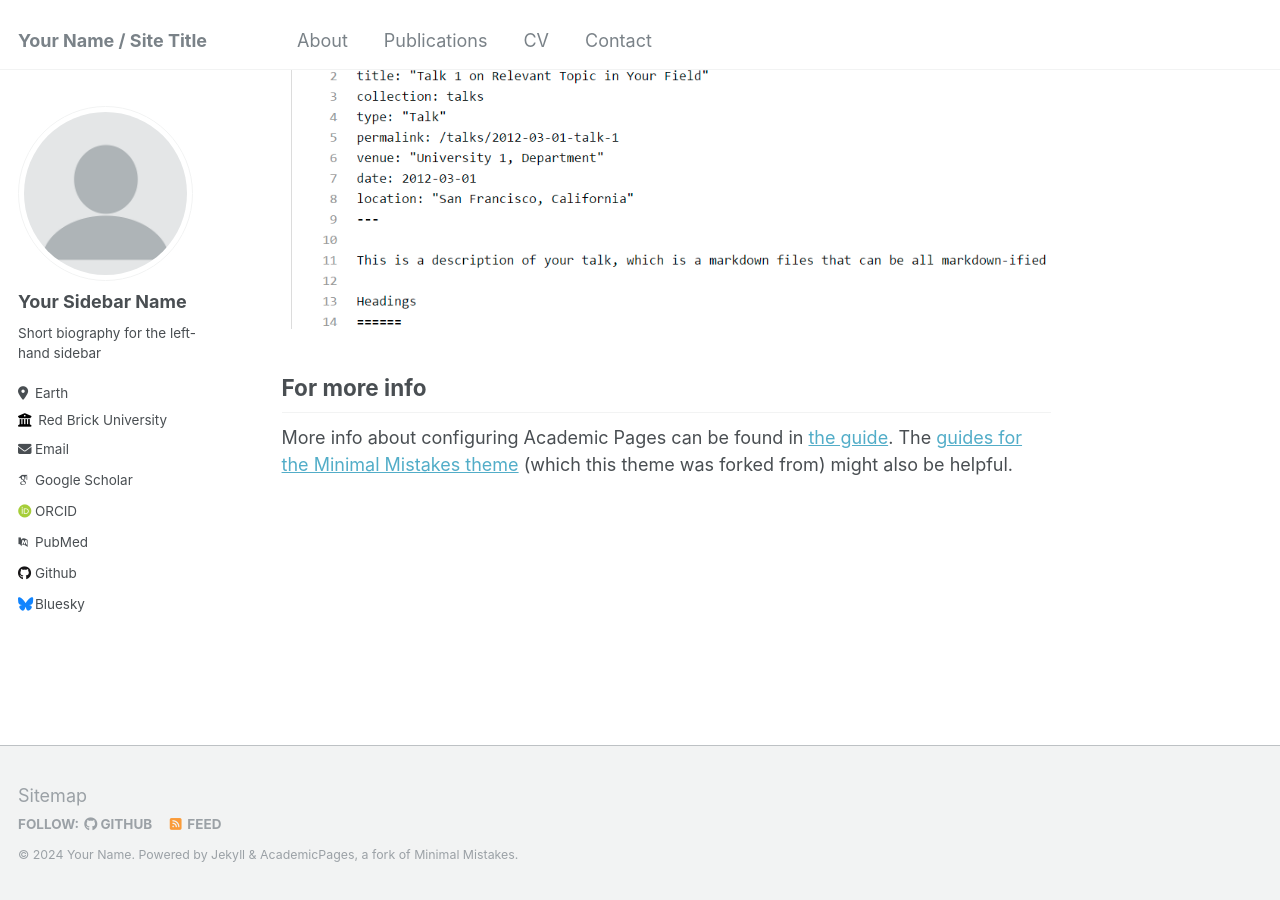
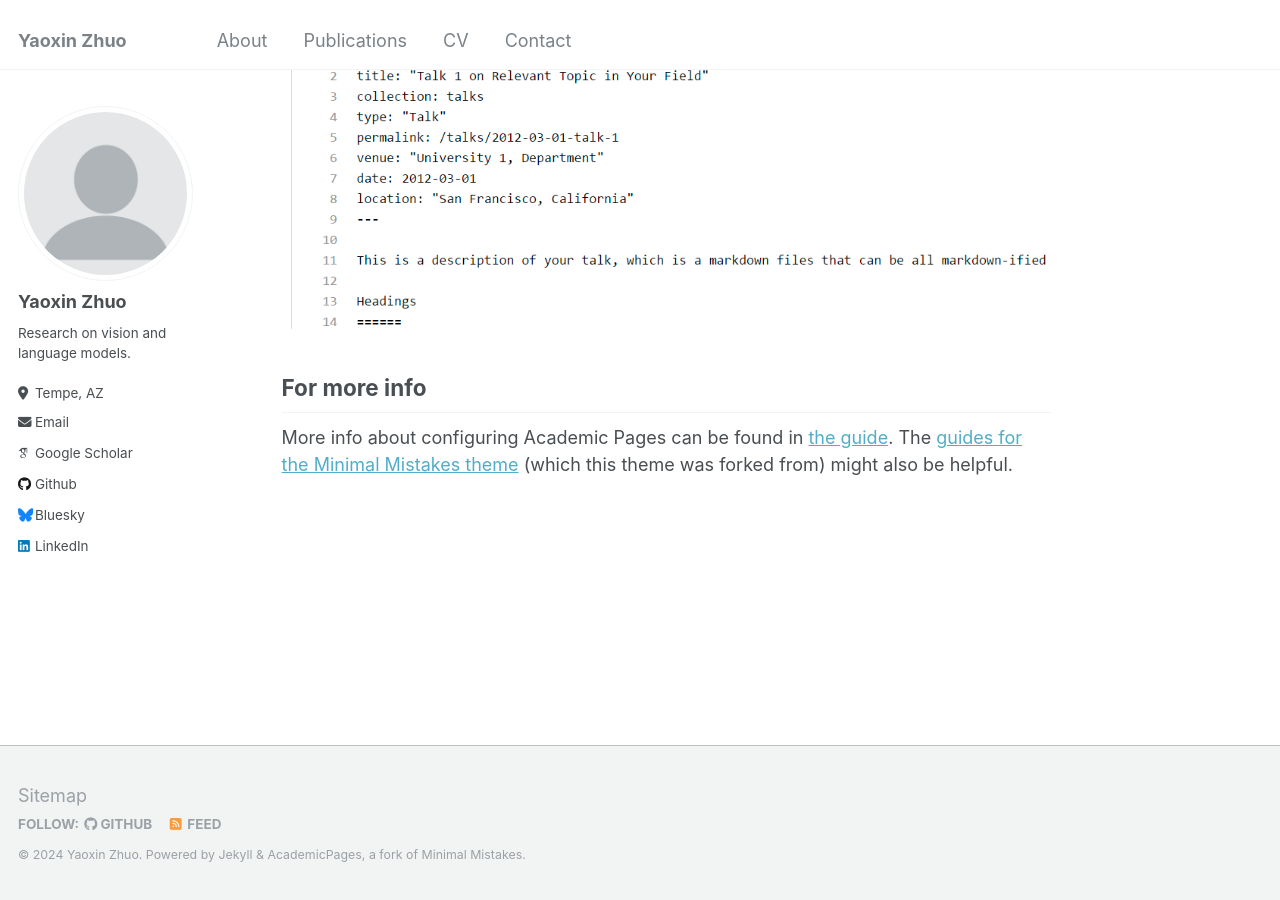
Before and after one commit to yaoxinzhuo/yaoxinzhuo.github.io, a Jekyll site: the page built from _pages/about.md, in a window 1280 px wide and 900 px high, scrolled down 2660 px. Built offline with Jekyll 4.4.1, drawn with Linux system fonts in a browser that asks for light colours; some web fonts are replaced.

Commit message:
Update _config.yml

```diff
--- a/_config.yml
+++ b/_config.yml
@@ -8,13 +8,13 @@
 
 # Basic Site Settings
 locale                   : "en-US"
-title                    : "Your Name / Site Title"
+title                    : "Yaoxin Zhuo"
 title_separator          : "-"
-name                     : &name "Your Name"
+name                     : &name "Yaoxin Zhuo"
 description              : &description "personal description"
-url                      : https://academicpages.github.io # the base hostname & protocol for your site e.g. "https://mmistakes.github.io"
+url                      : https://yaoxinzhuo.github.io # the base hostname & protocol for your site e.g. "https://mmistakes.github.io"
 baseurl                  : "" # the subpath of your site, e.g. "/blog"
-repository               : "academicpages/academicpages.github.io"
+repository               : "yaoxinzhuo.github.io"
 
 # Site Author - The following control what appear as part of the author content on the side bar.
 #               If a field is blank the icon and link will not appear, otherwise it will be shown.
@@ -22,28 +22,28 @@ repository               : "academicpages/academicpages.github.io"
 author:
   # Biographic information
   avatar           : "profile.png"
-  name             : "Your Sidebar Name"
+  name             : "Yaoxin Zhuo"
   pronouns         : # example: "she/her"
-  bio              : "Short biography for the left-hand sidebar"
-  location         : "Earth"
-  employer         : "Red Brick University"
+  bio              : "Research on vision and language models."
+  location         : "Tempe, AZ"
+  employer         : #"Red Brick University"
   uri              : # URL
-  email            : "none@example.org"
+  email            : "yaoxin.zhuo@asu.edu"
 
   # Academic websites
   arxiv            : # URL - Update with the correct link to your profile
-  googlescholar    : "https://scholar.google.com/citations?user=PS_CX0AAAAAJ"
+  googlescholar    : "https://scholar.google.com/citations?user=1dx9KyEAAAAJ&hl=en&oi=ao"
   impactstory      : # URL
-  orcid            : "http://orcid.org/yourorcidurl"
+  orcid            : #"http://orcid.org/yourorcidurl"
   semantic         : # URL
-  pubmed           : "https://www.ncbi.nlm.nih.gov/pubmed/?term=john+snow"
+  pubmed           : #"https://www.ncbi.nlm.nih.gov/pubmed/?term=john+snow"
   researchgate     : # URL
 
   # Repositories and software development
   bitbucket        : # Username - Update with your username on the site
   codepen          : # Username
   dribbble         : # Username
-  github           : "academicpages"
+  github           : "yaoxinzhuo"
   kaggle           : # Username
   stackoverflow    : # User number or user number and name (i.e., use "1" or "1/jeff-atwood")
 
@@ -57,7 +57,7 @@ author:
   keybase          : # Username
   instagram        : # Username
   lastfm           : # Username
-  linkedin         : # Username
+  linkedin         : "yaoxin-zhuo-7935a5142"
   mastodon         : # URL
   medium           : # URL
   pinterest        : # Username
```
